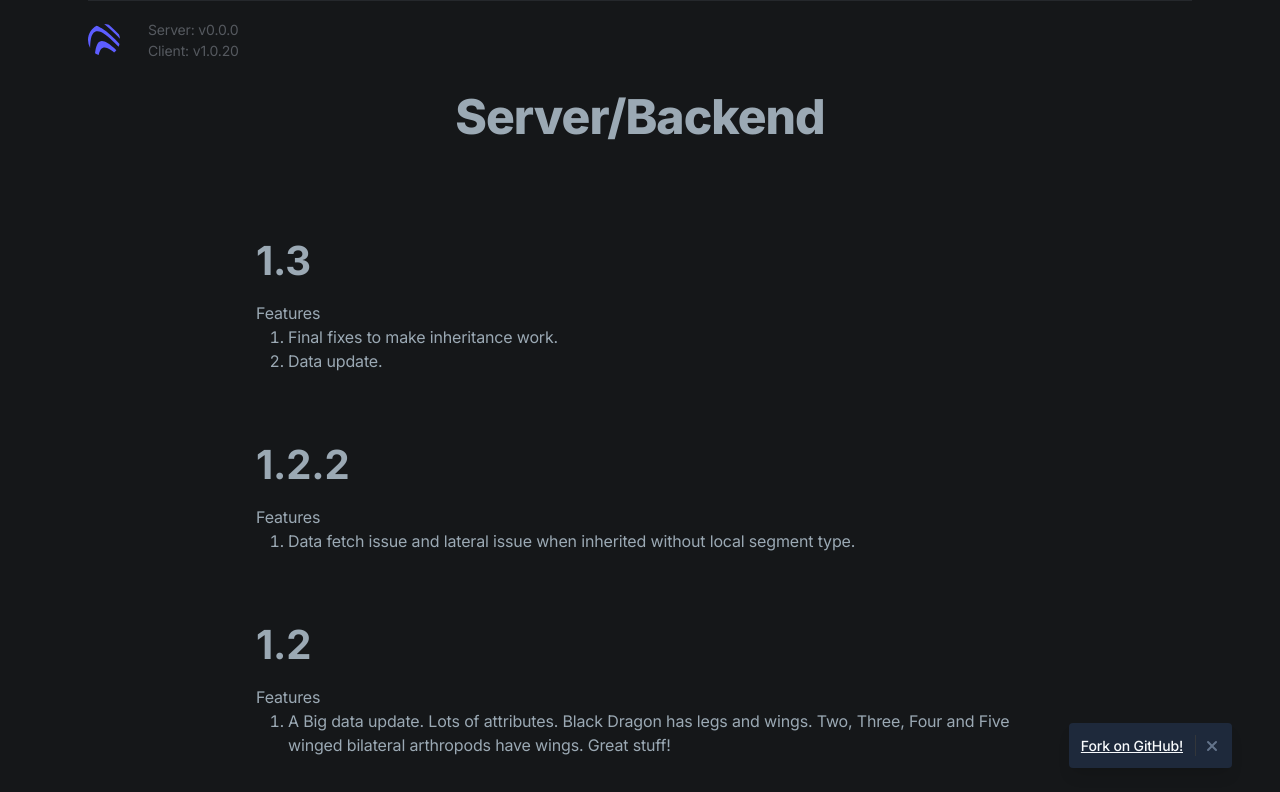
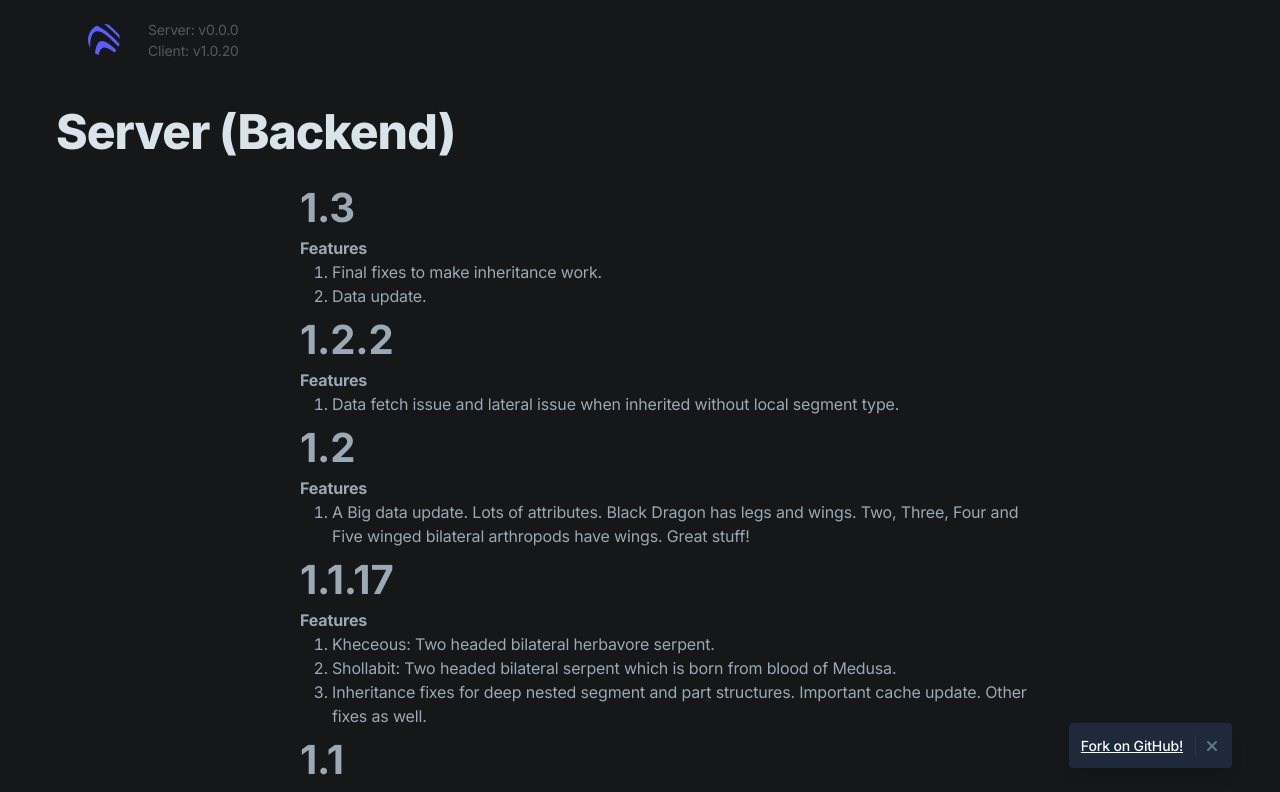
Before and after one commit to Nerdman4U/taxomageia-frontend, a Next.js app: page /versions in a window 1280 px wide. Shown: the top 792 px of the page. Built offline with nearby package versions, Linux system fonts and the light colour scheme; no server answers.

Commit message:
feat(toggleable): version info a bit nicer

```diff
--- a/app/versions/page.tsx
+++ b/app/versions/page.tsx
@@ -1,21 +1,49 @@
-import { useContext} from "react"
+"use client"
+
+import { useState, useContext} from "react"
 import AppContext from '@/app/context/application.context'
 import { AppContextType, VersionInfoType } from "@/app/context/application.context"
 import serverVersions from "../../app/versions/server.json" assert { type: "json" }
 import clientVersions from "../../app/versions/client.json" assert { type: "json" }
 import dataVersions from "../../app/versions/data.json" assert { type: "json" }
+import Toggleable from "@/components/toggleable"
 
-const VersionItems = ({items, topic}: {topic: string, items: string[]}) => {
-  if (items.length === 0) {
-    return null
+const Versions = () => {
+  const [serverVisible, setServerVisible] = useState(true)
+  const [clientVisible, setClientVisible] = useState(true)
+  const [dataVisible, setDataVisible] = useState(true)
+
+  const toggleServer = () => { setServerVisible(!serverVisible) }
+  const toggleClient = () => { setClientVisible(!clientVisible) }
+  const toggleData = () => { setDataVisible(!dataVisible) }
+
+  const show = ({visible, topic, toggleVisibility, id, versions}: {visible: boolean, topic: string, toggleVisibility: () => void, id: string, versions: VersionInfoType[]}) => {
+    return (
+      <Toggleable visible={visible} topic={topic} toggleVisibility={toggleVisibility}>
+        <VersionsList id={id} versions={versions} />
+      </Toggleable>
+    )
   }
+
   return (
-    <>
-      <h3>{topic}</h3>
-      <ol>
-        { items.map((item) => <li>{item}</li>) }
-      </ol>
-    </>
+    <div className="mt-24 ml-14">
+    { show({visible: serverVisible, topic: "Server (Backend)", toggleVisibility: toggleServer, id: "server", versions: serverVersions}) }
+    { show({visible: clientVisible, topic: "Client (Frontend)", toggleVisibility: toggleClient, id: "client", versions: clientVersions}) }
+    { show({visible: dataVisible, topic: "the First (Taxomageia)", toggleVisibility: toggleData, id: "data", versions: dataVersions}) }
+    </div>
+  )
+}
+
+const VersionsList = ({versions, id}: {versions: VersionInfoType[], id: string}) => {
+  return (
+    <section id={id}>
+      <div className="max-w-3xl mx-auto px-4 sm:pb-6 text-gray-400">
+        <div className="md:py-2">
+          {/* Items */}
+          { versions?.map((info) => <Version key={info.version} info={info} />) }
+        </div>
+      </div>
+    </section>
   )
 }
 
@@ -25,8 +53,8 @@ const Version = ({info}: {info: VersionInfoType}) => {
   const problems = info.problems_en || []
   const notes = info.notes_en || []
   return (
-    <div className="max-w-3xl mx-auto md:pb-16">
-      <h3 className="h3 mb-3 text-gray-400">{info.version}</h3>
+    <div className="">
+      <h3 className="h3 mt-1 text-gray-400">{info.version}</h3>
       <div>
         <VersionItems topic="Features" items={features}/>
         <VersionItems topic="Known problems" items={problems} />
@@ -37,45 +65,17 @@ const Version = ({info}: {info: VersionInfoType}) => {
   )
 }
 
-const VersionsList = ({versions, topic}: {topic: string, versions: VersionInfoType[]}) => {
-  return (
-    <section id="serverVersions">
-      <div className="max-w-6xl mx-auto px-4 sm:px-6 text-gray-400">
-        <div className="py-12 md:py-20 border-t border-gray-800">
-
-          {/* Section header */}
-          <div className="max-w-3xl mx-auto text-center pb-12 md:pb-16">
-            {/* <div className="inline-flex text-sm font-semibold py-1 px-3 m-2 text-green-600 bg-green-200 rounded-full mb-4">Reach goals that matter</div> */}
-            <h1 className="h2 mb-4">{topic}</h1>
-          </div>
-
-          {/* Items */}
-          { versions?.map((info) => <Version key={info.version} info={info} />) }
-
-        </div>
-      </div>
-    </section>
-  )
-}
-
-const Versions = () => {
-  // TODO: use context and read version info.
-  // const value = useContext(AppContext)
-  // const versionInfo = serverVersions
-  // console.log('value:', value)
-  // const clientVersion = value.clientVersion || "0.0.0"
-  // const serverVersion = value.serverVersion || "0.0.0"
-  // const clientVersionStr = value.clientVersionStr || "Client: v0.0.0"
-  // const serverVersionStr = value.serverVersionStr || "Server: v0.0.0"
-  // const versionInfo = value.versionInfo || []
-
+const VersionItems = ({items, topic}: {topic: string, items: string[]}) => {
+  if (items.length === 0) {
+    return null
+  }
   return (
     <>
-    <VersionsList topic="Server/Backend" versions={serverVersions} />
-    <VersionsList topic="Client/Frontend/UI" versions={clientVersions} />
-    <VersionsList topic="Data (The First)" versions={dataVersions} />
+      <b>{topic}</b>
+      <ol>{ items.map((item) => <li key={item}>{item}</li>) }</ol>
     </>
   )
 }
 
+
 export default Versions
--- /dev/null
+++ b/components/toggleable.tsx
@@ -0,0 +1,23 @@
+import { relative } from "path"
+
+const Toggleable = (props: any) => {
+  const hideWhenVisible = (props.visible) ? { display: 'none' } : {}
+  const showWhenVisible = (props.visible) ? {} : { display: 'none' }
+  return (
+    <div>
+      {/* Section header */}
+      <div className="">
+      {/* <div className="inline-flex text-sm font-semibold py-1 px-3 m-2 text-green-600 bg-green-200 rounded-full mb-4">Reach goals that matter</div> */}
+        <h1 className="h2 mb-0 pb-0" role="button" onClick={props.toggleVisibility}>{props.topic}</h1>
+      </div>
+      {/* <div style={hideWhenVisible}>
+        <button onClick={props.toggleVisibility}>View</button>
+      </div> */}
+      <div style={showWhenVisible}>
+        {props.children}
+      </div>
+    </div>
+  )
+}
+
+export default Toggleable
--- a/components/ui/header.tsx
+++ b/components/ui/header.tsx
@@ -31,9 +31,9 @@ export default function Header({server, client}: {server?: string, client?: stri
             </Link>
           </div>
           <div className="text-sm text-gray-600 ml-3">
-             <Link href={config.versions} className='my-0 py-0 version-link'>{serverVersionStr}</Link>
-              <p className="my-0 py-0">{clientVersionStr}</p>
-            </div>
+            <p className="mb-0 pb-0"><Link href={config.versions + "#server"} className='my-0 py-0 version-link'>{serverVersionStr}</Link></p>
+            <p className="mb-0 pb-0"><Link href={config.versions + "#client"} className='my-0 py-0 version-link'>{clientVersionStr}</Link></p>
+          </div>
 
           {/* Desktop navigation */}
           <nav className="hidden md:flex md:grow">
```
